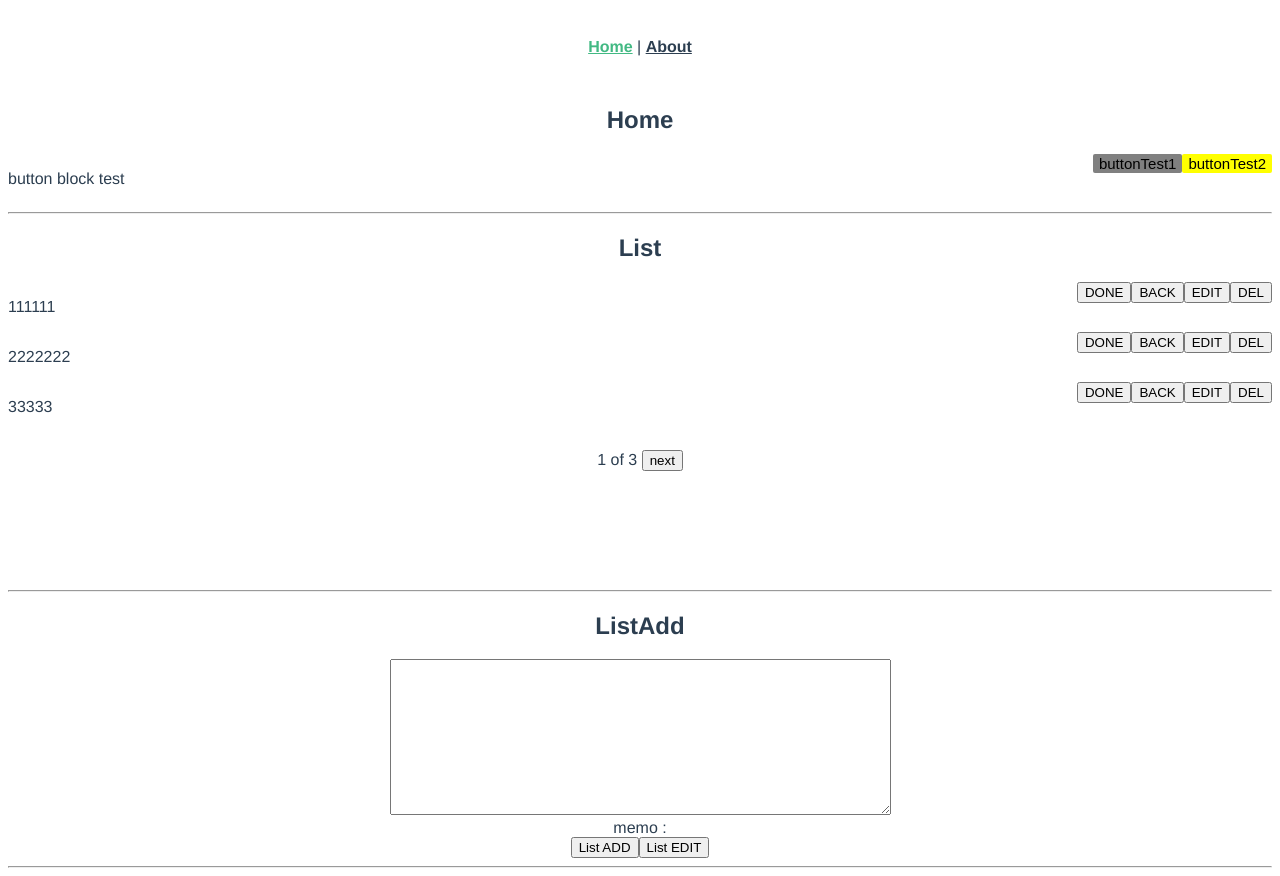
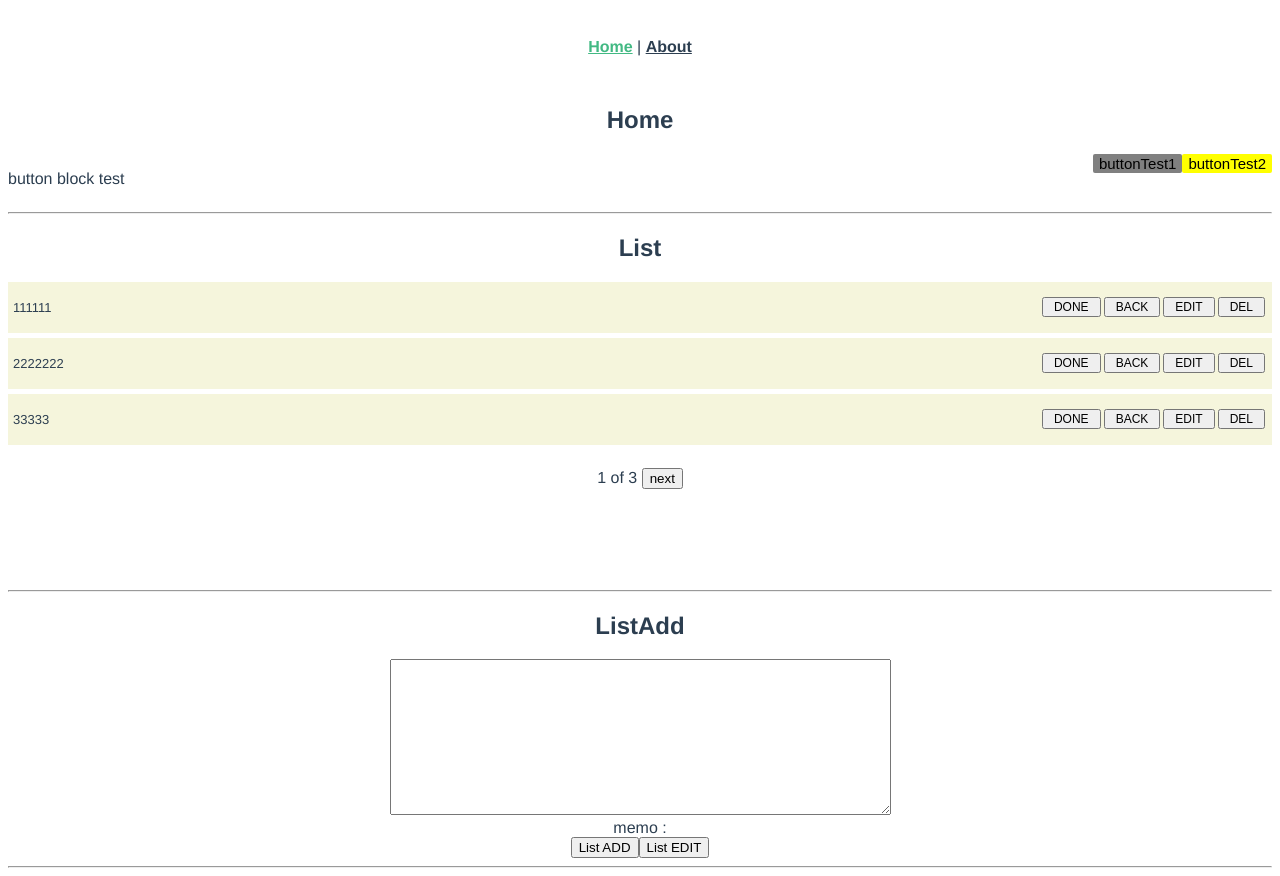
Before and after one commit to iamwjlee/H.bare-g-todo, a Vue app: page / in a window 1280 px wide. Built offline with nearby package versions, Linux system fonts and the light colour scheme.

Commit message:
align-content

```diff
--- a/src/views/Home.vue
+++ b/src/views/Home.vue
@@ -94,6 +94,7 @@ export default {
     listAdd(memo) {
       console.log(memo)
       this.todoList.push( {memo: memo,status: 'created'})
+      //this.updateVisibleTodos()
 
     },
     listDelete(index) {
--- a/src/views/List.vue
+++ b/src/views/List.vue
@@ -8,11 +8,11 @@
                 v-for="(list,index) in visibleTodoList"
                 :class="{'done':list.status==='done'}" >
 
-            <div >
+            <div class="item">
                 <p>{{list.memo}} </p>
             </div>
 
-            <div>
+            <div class="item2">
                 <button @click="$emit('statusControl',index,'done') " >DONE</button>
                 <button @click="$emit('statusControl',index,'created' )" >BACK</button>
                 <button @click="listEdit(list.memo,index)" > EDIT</button>
@@ -53,7 +53,17 @@ export default {
 
         }
     },
+    updated: function() {
+        console.log('updated List.vue')
+        //this.updateVisibleTodos2();
+    },
+    computed: {
+        updateVisibleTodos2() {
+            return this.visibleTodoList
+        },
 
+
+    },
     methods: {
         totalPages() {
             return  Math.ceil(this.todoList.length / this.pageSize)
@@ -102,11 +112,21 @@ export default {
     .container
     {
         display: flex;
-        justify-content:  space-between;
-        align-content: center;
-
+        justify-content: space-between;
+        align-items: center;
+        background-color: beige;
+        padding: 4px 4px;
+        margin-bottom: 5px;
     }
-
+    .item {
+        font-size: 13px;
+        padding: 1px 1px;
+    }
+    .item2 button{
+        font-size: 12px;
+        padding:1px 10px;
+        margin-right: 3px;
+    }
     .done {
         background-color: #00000020;
         /* background-color: rgba(0,0,0,0.1); */
```
